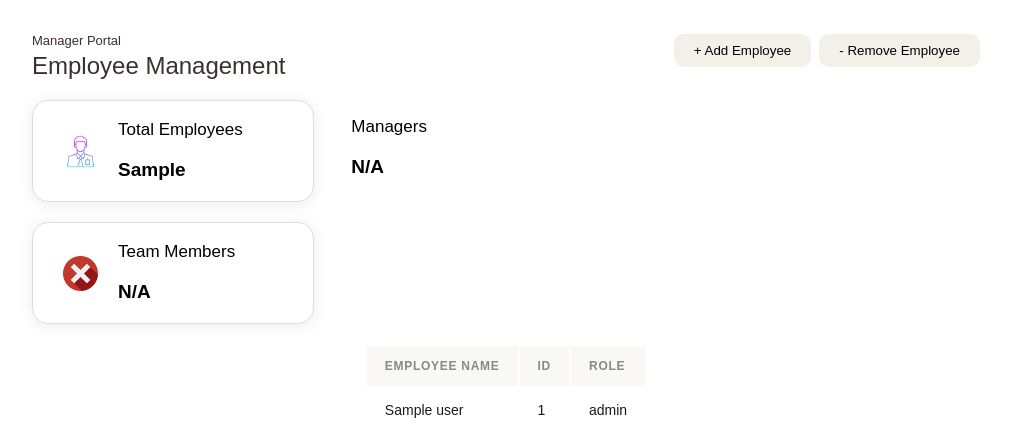
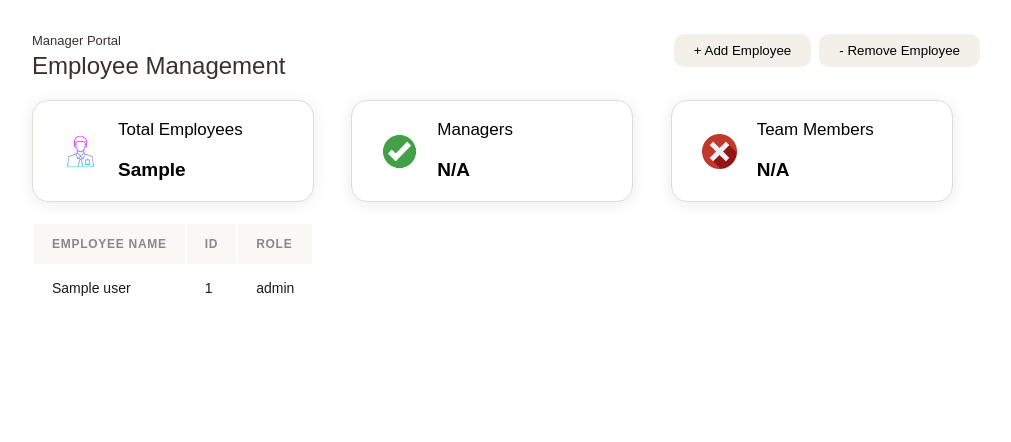
Before and after one commit to BedHeadNinja/SE-Project-416-GD, a Python web app: template IMS/IMS/templates/management/employee_info.html in a window 1280 px wide. Shown: the part 98-540 px from the top of the page, without its empty margins (134-1145 px from the left). Run offline with Jinja, Linux system fonts and the light colour scheme; the template is opened without the code that fills it: most values are stand-ins (such as "Sample title", 1, 10 or a date in 2020); form fields are guessed from the names that the template uses.

Commit message:
Fixed error on employee_html page where the managers box did not display properly  On branch main  Changes to be committed: 	modified:   IMS/IMS/templates/management/employee_info.html

```diff
--- a/IMS/IMS/templates/management/employee_info.html
+++ b/IMS/IMS/templates/management/employee_info.html
@@ -21,6 +21,10 @@
                 <p style="font-size: 17px;">Total Employees</p>
                 <p><strong>{{ userStats[0] }}</strong></p>
             </div>
+        </div>
+        <div class="box">
+            <div class="employee-logo">
+                <img src="{{ url_for('static', filename='image/ticked.png') }}" alt="Employee Icon" style="width: 35px; height: 35px;">
             </div>
             <div>
                 <p style="font-size: 17px;">Managers</p>
```
Lines whose indentation alone changed are shown as unchanged.
